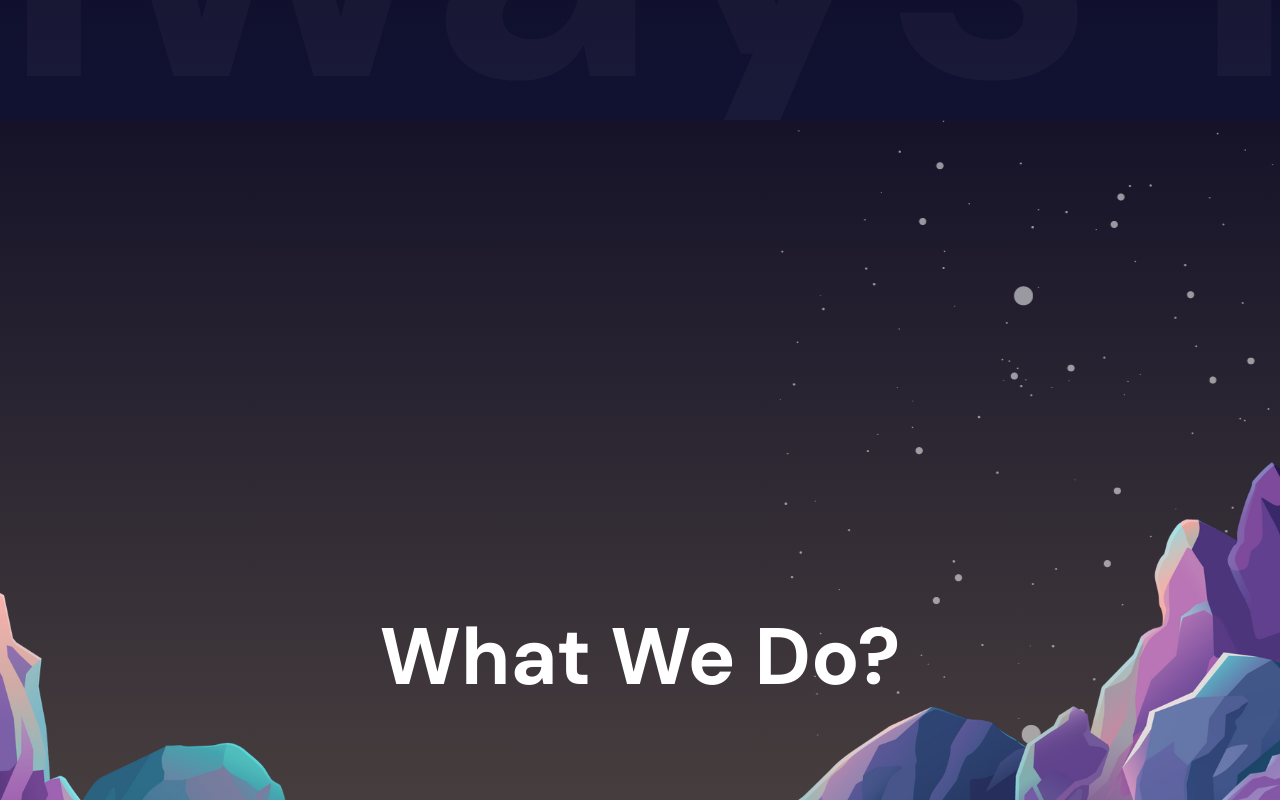
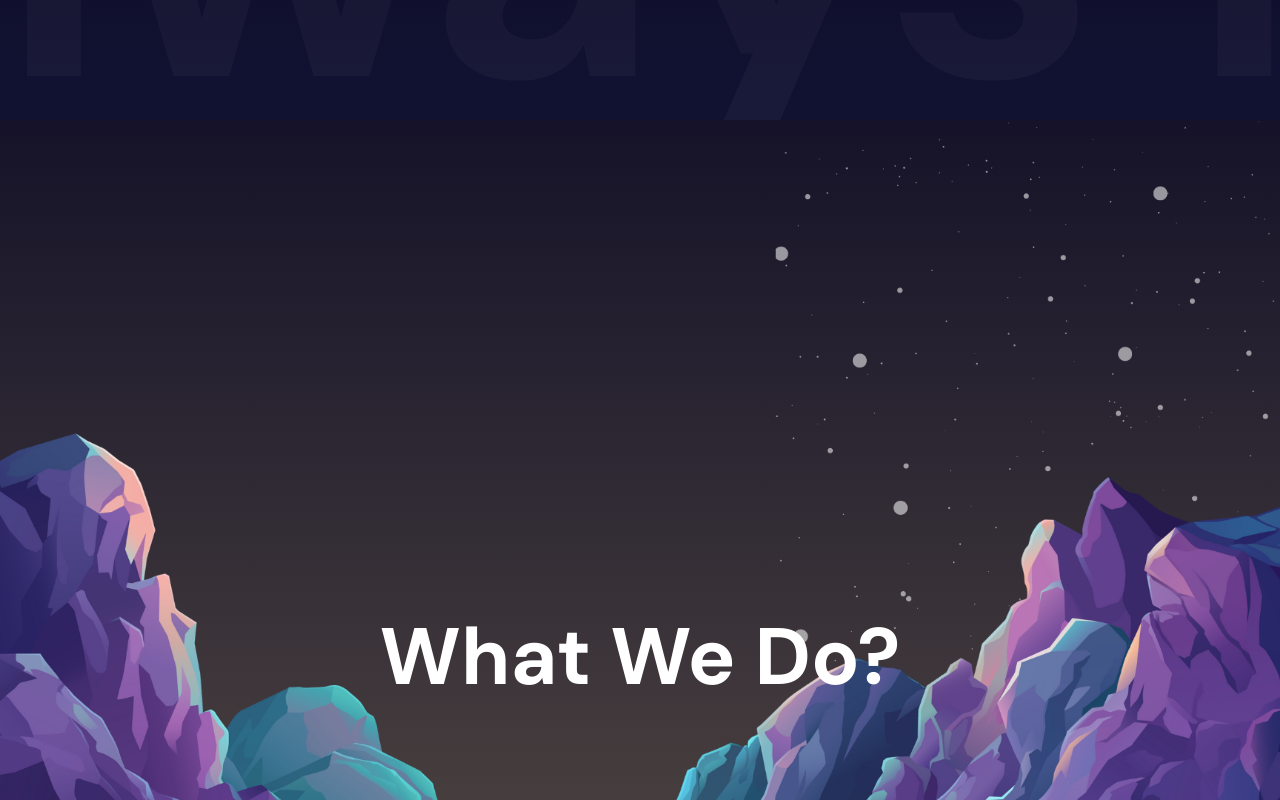
Before and after one commit to MadonnaAdel/portfolio, a React (Vite) app: page / in a window 1280 px wide. Shown: the part 680-1480 px from the top of the page. Built offline with nearby package versions, Linux system fonts and the light colour scheme.

Commit message:
Fix Build Issue

```diff
--- a/src/components/parallax/parallax.module.scss
+++ b/src/components/parallax/parallax.module.scss
@@ -33,6 +33,7 @@
         width: 100%;
         height: 100%;
         background: url('/mountains.png');
+        background-size: cover;
         background-position: center;
         background-repeat: no-repeat;
         z-index: 3;
@@ -73,6 +74,7 @@
         width: 100%;
         height: 100%;
         background: url('/stars.png');
+        background-size: cover;
         background-position: center;
         background-repeat: no-repeat;
         z-index: 1;
```
